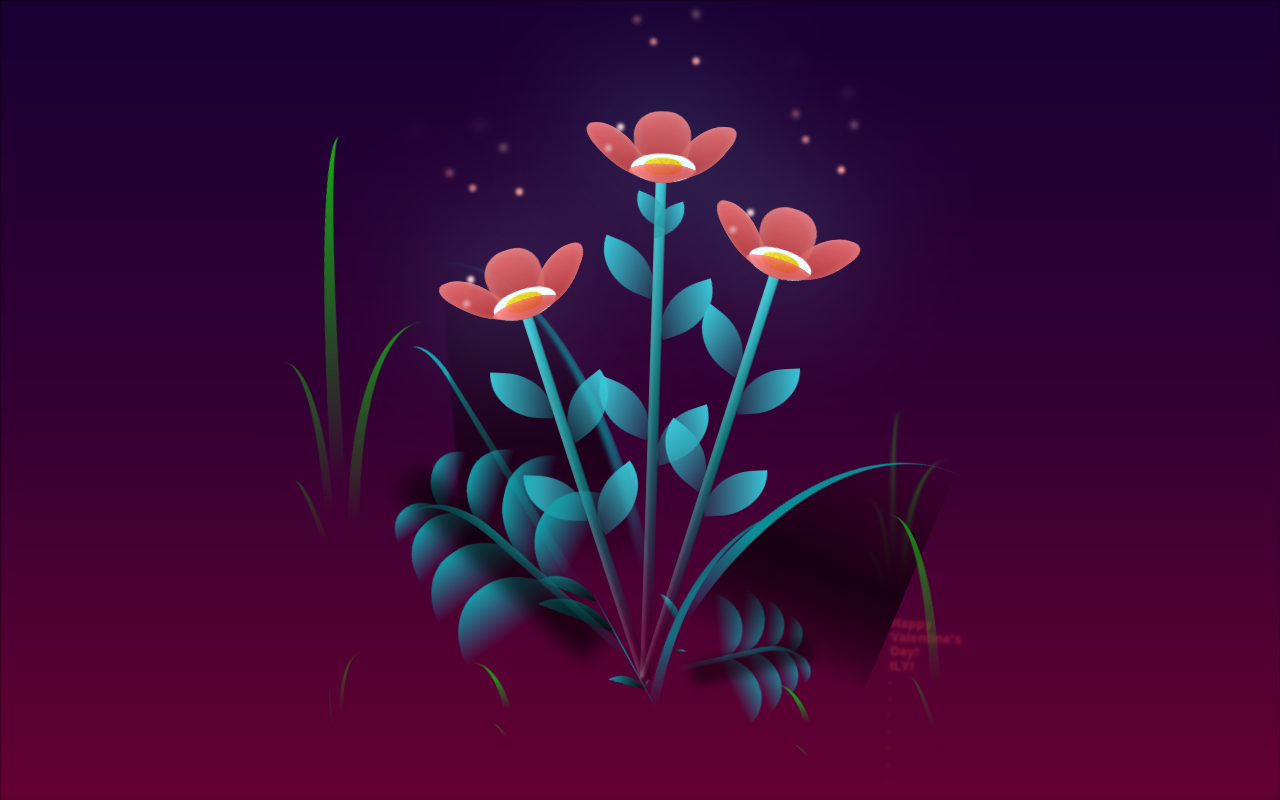
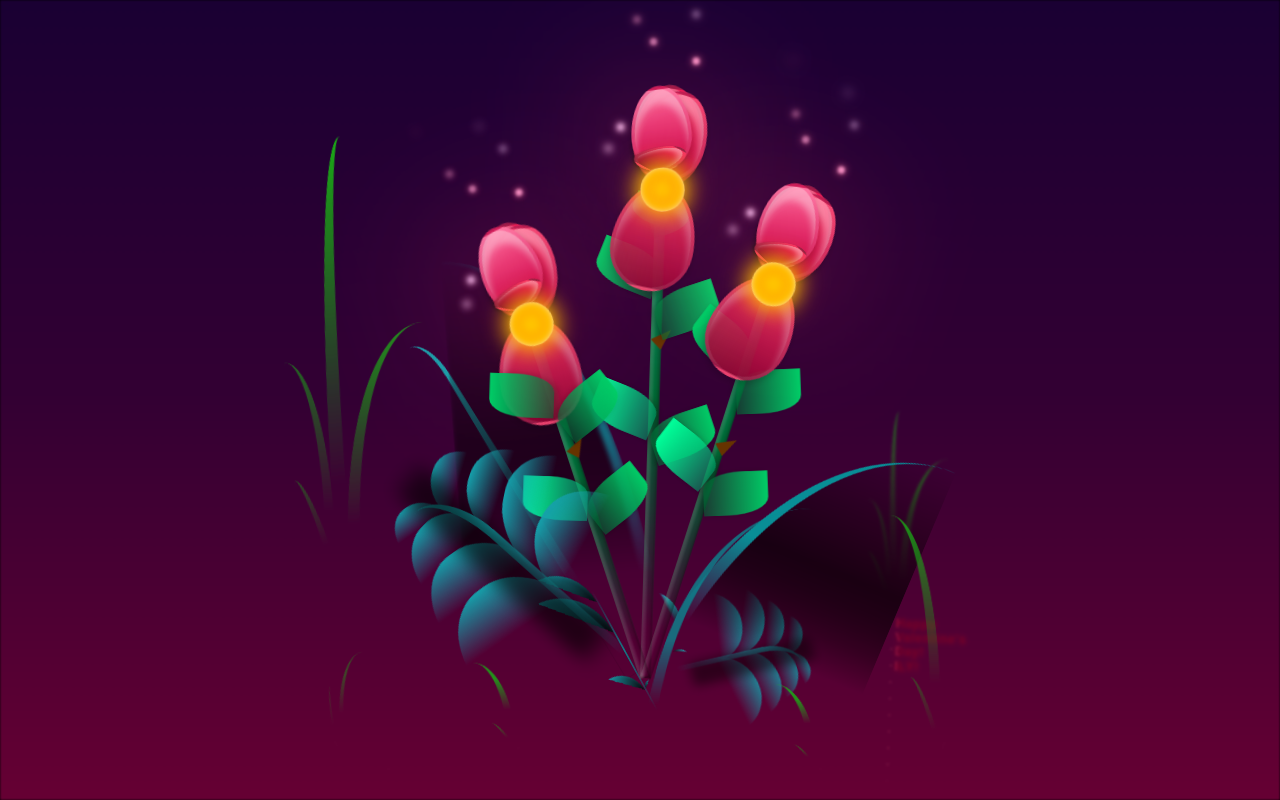
Before and after one commit to KaizotheCreator/flower.github.io, a plain HTML site: page index.html in a window 1280 px wide. Drawn offline with Linux system fonts and the light colour scheme.

Commit message:
Update style.css

```diff
--- a/style.css
+++ b/style.css
@@ -29,6 +29,7 @@ body {
   width: 100%;
   height: 100%;
   filter: blur(0.1vmin);
+  background: linear-gradient(to bottom, #1a0033, #330033, #660033);
 }
 
 .flowers {
@@ -132,7 +133,7 @@ body {
 
 .flower__leafs {
   position: relative;
-  animation: blooming-flower 2s backwards;
+  animation: rose-bloom 2.5s cubic-bezier(0.68, -0.55, 0.27, 1.55) backwards;
 }
 
 .flower__leafs--1 {
@@ -155,174 +156,128 @@ body {
   transform: translate(-50%, -100%);
   width: 8vmin;
   height: 8vmin;
-  background-color: #6bf0ff;
+  background-color: #ff3366;
   filter: blur(10vmin);
 }
 
+/* ROSE PETALS - Responsive */
 .flower__leaf {
   position: absolute;
   bottom: 0;
   left: 50%;
-  width: 8vmin;
-  height: 11vmin;
-  border-radius: 51% 49% 47% 53% / 44% 45% 55% 69%;
-  background-color: #a7ffee;
-  background-image: linear-gradient(to top, #54b8aa, #a7ffee);
+  width: 9vmin;
+  height: 12vmin;
+  border-radius: 50% 50% 50% 50% / 60% 60% 40% 40%;
+  background-color: #ff3366;
+  background-image: linear-gradient(to top, #cc0044, #ff6699);
   transform-origin: bottom center;
+  opacity: 0.95;
+  box-shadow:
+    inset 0 2vmin 1vmin rgba(255, 255, 255, 0.4),
+    0 0.5vmin 1vmin rgba(0, 0, 0, 0.2);
+  border: 0.5vmin solid rgba(255, 255, 255, 0.1);
+  z-index: 4;
+}
+
+.flower__leaf--1 {
+  transform: translate(-45%, -5%) rotate(-10deg) rotateY(20deg) rotateX(-10deg);
+  z-index: 4;
+}
+
+.flower__leaf--2 {
+  transform: translate(-55%, 5%) rotate(15deg) rotateY(-10deg) rotateX(10deg);
+  z-index: 3;
+  width: 10vmin;
+  height: 13vmin;
+  background-image: linear-gradient(to top, #b3003a, #ff3366);
+}
+
+.flower__leaf--3 {
+  transform: translate(-45%, 10%) rotate(5deg) rotateY(30deg) rotateX(5deg);
+  z-index: 2;
+  width: 11vmin;
+  height: 14vmin;
+  background-image: linear-gradient(to top, #990033, #ff0044);
+}
+
+.flower__leaf--4 {
+  width: 6vmin;
+  height: 8vmin;
+  border-radius: 50% 50% 50% 50% / 70% 70% 30% 30%;
+  transform-origin: center;
+  transform: translate(-50%, 20%) rotateX(60deg) rotate(45deg);
+  background-image: linear-gradient(to top, #80002b, #ff1a53);
+  z-index: 5;
   opacity: 0.9;
-  box-shadow: inset 0 0 2vmin rgba(255, 255, 255, 0.5);
-}
-
-.flower__leaf--1 {
-  transform: translate(-10%, 1%) rotateY(40deg) rotateX(-50deg);
-}
-
-.flower__leaf--2 {
-  transform: translate(-50%, -4%) rotateX(40deg);
-}
-
-.flower__leaf--3 {
-  transform: translate(-90%, 0%) rotateY(45deg) rotateX(50deg);
-}
-
-.flower__leaf--4 {
-  width: 8vmin;
-  height: 8vmin;
-  transform-origin: bottom left;
-  border-radius: 4vmin 10vmin 4vmin 4vmin;
-  transform: translate(-0%, 18%) rotateX(70deg) rotate(-43deg);
-  background-image: linear-gradient(to top, #39c6d6, #a7ffee);
+  box-shadow:
+    inset 0 1vmin 1vmin rgba(255, 255, 255, 0.5),
+    0 0.3vmin 0.5vmin rgba(0, 0, 0, 0.3);
+}
+
+/* Additional outer rose petals */
+.flower__leafs::before {
+  content: "";
+  position: absolute;
+  width: 12vmin;
+  height: 15vmin;
+  border-radius: 50% 50% 50% 50% / 60% 60% 40% 40%;
+  background-image: linear-gradient(to top, #990033, #ff3366);
+  transform: translate(-50%, 8%) rotate(10deg) rotateY(15deg);
+  opacity: 0.9;
   z-index: 1;
-  opacity: 0.8;
-}
-
+  box-shadow:
+    inset 0 2vmin 1vmin rgba(255, 255, 255, 0.3),
+    0 0.5vmin 1vmin rgba(0, 0, 0, 0.2);
+  border: 0.5vmin solid rgba(255, 255, 255, 0.1);
+  animation: blooming-flower 2s backwards;
+}
+
+/* ROSE CENTER (STAMEN) */
 .flower__white-circle {
   position: absolute;
-  left: -3.5vmin;
-  top: -3vmin;
-  width: 9vmin;
-  height: 4vmin;
+  left: -2vmin;
+  top: -1vmin;
+  width: 6vmin;
+  height: 6vmin;
   border-radius: 50%;
-  background-color: #fff;
+  background: radial-gradient(circle, #ffff66, #ffcc00, #ff9900);
+  z-index: 10;
+  box-shadow:
+    0 0 2vmin #ffcc00,
+    inset 0 0 1vmin rgba(255, 255, 255, 0.5);
+  animation: stamen-pulse 3s infinite alternate;
 }
 
 .flower__white-circle::after {
   content: "";
   position: absolute;
   left: 50%;
-  top: 45%;
+  top: 50%;
   transform: translate(-50%, -50%);
-  width: 60%;
-  height: 60%;
+  width: 80%;
+  height: 80%;
   border-radius: inherit;
-  background-image: repeating-linear-gradient(
-      300deg,
-      rgba(0, 0, 0, 0.03) 0px,
-      rgba(0, 0, 0, 0.03) 1px,
-      transparent 1px,
-      transparent 12px
-    ),
-    repeating-linear-gradient(
-      45deg,
-      rgba(0, 0, 0, 0.03) 0px,
-      rgba(0, 0, 0, 0.03) 1px,
-      transparent 1px,
-      transparent 12px
-    ),
-    repeating-linear-gradient(
-      67.5deg,
-      rgba(0, 0, 0, 0.03) 0px,
-      rgba(0, 0, 0, 0.03) 1px,
-      transparent 1px,
-      transparent 12px
-    ),
-    repeating-linear-gradient(
-      135deg,
-      rgba(0, 0, 0, 0.03) 0px,
-      rgba(0, 0, 0, 0.03) 1px,
-      transparent 1px,
-      transparent 12px
-    ),
-    repeating-linear-gradient(
-      45deg,
-      rgba(0, 0, 0, 0.03) 0px,
-      rgba(0, 0, 0, 0.03) 1px,
-      transparent 1px,
-      transparent 12px
-    ),
-    repeating-linear-gradient(
-      112.5deg,
-      rgba(0, 0, 0, 0.03) 0px,
-      rgba(0, 0, 0, 0.03) 1px,
-      transparent 1px,
-      transparent 12px
-    ),
-    repeating-linear-gradient(
-      112.5deg,
-      rgba(0, 0, 0, 0.03) 0px,
-      rgba(0, 0, 0, 0.03) 1px,
-      transparent 1px,
-      transparent 12px
-    ),
-    repeating-linear-gradient(
-      45deg,
-      rgba(0, 0, 0, 0.03) 0px,
-      rgba(0, 0, 0, 0.03) 1px,
-      transparent 1px,
-      transparent 12px
-    ),
-    repeating-linear-gradient(
-      22.5deg,
-      rgba(0, 0, 0, 0.03) 0px,
-      rgba(0, 0, 0, 0.03) 1px,
-      transparent 1px,
-      transparent 12px
-    ),
-    repeating-linear-gradient(
-      45deg,
-      rgba(0, 0, 0, 0.03) 0px,
-      rgba(0, 0, 0, 0.03) 1px,
-      transparent 1px,
-      transparent 12px
-    ),
-    repeating-linear-gradient(
-      22.5deg,
-      rgba(0, 0, 0, 0.03) 0px,
-      rgba(0, 0, 0, 0.03) 1px,
-      transparent 1px,
-      transparent 12px
-    ),
-    repeating-linear-gradient(
-      135deg,
-      rgba(0, 0, 0, 0.03) 0px,
-      rgba(0, 0, 0, 0.03) 1px,
-      transparent 1px,
-      transparent 12px
-    ),
-    repeating-linear-gradient(
-      157.5deg,
-      rgba(0, 0, 0, 0.03) 0px,
-      rgba(0, 0, 0, 0.03) 1px,
-      transparent 1px,
-      transparent 12px
-    ),
-    repeating-linear-gradient(
-      67.5deg,
-      rgba(0, 0, 0, 0.03) 0px,
-      rgba(0, 0, 0, 0.03) 1px,
-      transparent 1px,
-      transparent 12px
-    ),
-    repeating-linear-gradient(
-      67.5deg,
-      rgba(0, 0, 0, 0.03) 0px,
-      rgba(0, 0, 0, 0.03) 1px,
-      transparent 1px,
-      transparent 12px
-    ),
-    linear-gradient(90deg, rgb(255, 235, 18), rgb(255, 206, 0));
-}
-
+  background: radial-gradient(circle, #ffcc00, #ff9900);
+  filter: blur(0.5vmin);
+}
+
+@keyframes stamen-pulse {
+  0%, 100% {
+    box-shadow:
+      0 0 2vmin #ffcc00,
+      inset 0 0 1vmin rgba(255, 255, 255, 0.5);
+    transform: scale(1);
+  }
+  50% {
+    box-shadow:
+      0 0 3vmin #ffcc00,
+      0 0 4vmin #ff9900,
+      inset 0 0 1vmin rgba(255, 255, 255, 0.7);
+    transform: scale(1.05);
+  }
+}
+
+/* ROSE STEM */
 .flower__line {
   height: 55vmin;
   width: 1.5vmin;
@@ -332,11 +287,41 @@ body {
       transparent,
       rgba(255, 255, 255, 0.2)
     ),
-    linear-gradient(to top, transparent 10%, #14757a, #39c6d6);
-  box-shadow: inset 0 0 2px rgba(0, 0, 0, 0.5);
+    linear-gradient(to top, transparent 10%, #006633, #009966);
+  box-shadow: inset 0 0 3px rgba(0, 0, 0, 0.5);
   animation: grow-flower-tree 4s backwards;
 }
 
+/* ROSE THORNS */
+.flower__line::before {
+  content: "";
+  position: absolute;
+  width: 2vmin;
+  height: 3vmin;
+  background-color: #663300;
+  transform: rotate(45deg);
+  clip-path: polygon(50% 0%, 0% 100%, 100% 100%);
+  left: 50%;
+  transform-origin: center;
+  animation: grow-flower-tree 4s backwards;
+}
+
+.flower--1 .flower__line::before {
+  top: 30%;
+  animation-delay: 1.5s;
+}
+
+.flower--2 .flower__line::before {
+  top: 40%;
+  animation-delay: 2s;
+}
+
+.flower--3 .flower__line::before {
+  top: 35%;
+  animation-delay: 2.5s;
+}
+
+/* ROSE LEAVES */
 .flower__line__leaf {
   --w: 7vmin;
   --h: calc(var(--w) + 2vmin);
@@ -345,13 +330,14 @@ body {
   left: 90%;
   width: var(--w);
   height: var(--h);
-  border-top-right-radius: var(--h);
-  border-bottom-left-radius: var(--h);
+  border-top-right-radius: 40% 60%;
+  border-bottom-left-radius: 40% 60%;
   background-image: linear-gradient(
     to top,
-    rgba(20, 117, 122, 0.4),
-    #39c6d6
+    rgba(0, 100, 50, 0.6),
+    #00cc66
   );
+  box-shadow: 0 0.5vmin 1vmin rgba(0, 0, 0, 0.2);
 }
 
 .flower__line__leaf--1 {
@@ -368,8 +354,8 @@ body {
 .flower__line__leaf--6 {
   border-top-right-radius: 0;
   border-bottom-left-radius: 0;
-  border-top-left-radius: var(--h);
-  border-bottom-right-radius: var(--h);
+  border-top-left-radius: 40% 60%;
+  border-bottom-right-radius: 40% 60%;
   left: -460%;
   top: 12%;
   transform: rotate(-70deg) rotateY(30deg);
@@ -377,6 +363,11 @@ body {
 
 .flower__line__leaf--4 {
   top: 40%;
+  background-image: linear-gradient(
+    to top,
+    rgba(0, 150, 100, 0.6),
+    #00ff99
+  );
 }
 
 .flower__line__leaf--5 {
@@ -392,19 +383,22 @@ body {
   transform: rotate(-70deg) rotateY(30deg) scale(0.6);
 }
 
+/* ROSE LIGHTS (SOFTER GLOW) */
 .flower__light {
   position: absolute;
   bottom: 0vmin;
   width: 1vmin;
   height: 1vmin;
-  background-color: rgb(255, 251, 0);
+  background-color: #ff99cc;
   border-radius: 50%;
-  filter: blur(0.2vmin);
+  filter: blur(0.5vmin);
   animation: light-ans 4s linear infinite backwards;
+  box-shadow: 0 0 1vmin #ff6699;
 }
 
 .flower__light:nth-child(odd) {
-  background-color: #23f0ff;
+  background-color: #ffccff;
+  box-shadow: 0 0 1vmin #ff99cc;
 }
 
 .flower__light--1 {
@@ -447,6 +441,7 @@ body {
   animation-delay: 3.5s;
 }
 
+/* GRASS & BACKGROUND ELEMENTS - Responsive */
 .flower__grass {
   --c: #159faa;
   --line-w: 1.5vmin;
@@ -1029,6 +1024,7 @@ body {
   animation: leaf-ans-3 3s linear infinite;
 }
 
+/* ANIMATIONS */
 @keyframes leaf-ans-1 {
   0%,
   100% {
@@ -1341,31 +1337,43 @@ body {
   }
 }
 
+/* NEW ROSE ANIMATIONS */
+@keyframes rose-bloom {
+  0% {
+    transform: scale(0) rotate(-90deg);
+    opacity: 0;
+  }
+  50% {
+    transform: scale(1.1) rotate(5deg);
+    opacity: 0.8;
+  }
+  100% {
+    transform: scale(1) rotate(0deg);
+    opacity: 1;
+  }
+}
+
+@keyframes stamen-pulse {
+  0%, 100% {
+    box-shadow:
+      0 0 2vmin #ffcc00,
+      inset 0 0 1vmin rgba(255, 255, 255, 0.5);
+    transform: scale(1);
+  }
+  50% {
+    box-shadow:
+      0 0 3vmin #ffcc00,
+      0 0 4vmin #ff9900,
+      inset 0 0 1vmin rgba(255, 255, 255, 0.7);
+    transform: scale(1.05);
+  }
+}
+
 .not-loaded * {
   animation-play-state: paused !important;
 }
 
-/* Change flower petals to red */
-.flower__leaf {
-  background-color: #ff6b6b;
-  background-image: linear-gradient(to top, #c92a2a, #ff6b6b);
-  box-shadow: inset 0 0 2vmin rgba(255, 255, 255, 0.3);
-}
-
-.flower__leaf--4 {
-  background-image: linear-gradient(to top, #c92a2a, #ff6b6b);
-}
-
-/* Adjust flower lights for red theme */
-.flower__light {
-  background-color: #ff9999;
-}
-
-.flower__light:nth-child(odd) {
-  background-color: #ffcccc;
-}
-
-/* Add Happy Valentine's Day text */
+/* Valentine's Day Text - Responsive */
 .valentine-text {
   position: fixed;
   top: 50px;
@@ -1383,19 +1391,27 @@ body {
 }
 
 .valentine-text h1 {
-  font-size: 3.5rem;
+  font-size: clamp(2rem, 5vw, 3.5rem);
   margin: 0;
   font-weight: bold;
-  letter-spacing: 3px;
+  letter-spacing: clamp(1px, 0.5vw, 3px);
   animation: text-float 6s ease-in-out infinite;
+  background: linear-gradient(45deg, #ff3366, #ff6699, #ff3366);
+  -webkit-background-clip: text;
+  -webkit-text-fill-color: transparent;
+  background-clip: text;
+  background-size: 200% 100%;
+  animation: text-float 6s ease-in-out infinite, gradient-shift 3s ease-in-out infinite;
+  padding: 0 20px;
 }
 
 .valentine-text h2 {
-  font-size: 2rem;
+  font-size: clamp(1.2rem, 3vw, 2rem);
   margin: 10px 0 0 0;
   font-weight: 300;
   opacity: 0.9;
   animation: text-float 6s ease-in-out infinite reverse;
+  padding: 0 20px;
 }
 
 @keyframes text-glow {
@@ -1420,7 +1436,16 @@ body {
   }
 }
 
-/* Optional: Add some floating hearts */
+@keyframes gradient-shift {
+  0%, 100% {
+    background-position: 0% 50%;
+  }
+  50% {
+    background-position: 100% 50%;
+  }
+}
+
+/* Floating hearts - Responsive */
 .hearts {
   position: fixed;
   width: 100%;
@@ -1432,7 +1457,7 @@ body {
 .heart {
   position: absolute;
   color: #ff6b6b;
-  font-size: 20px;
+  font-size: clamp(12px, 2vmin, 20px);
   opacity: 0;
   animation: float-up 6s linear infinite;
 }
@@ -1465,7 +1490,253 @@ body {
   }
 }
 
-/* Adjust night background for romantic feel */
-.night {
-  background: linear-gradient(to bottom, #1a0033, #330033, #660033);
-}
+/* Rose petal rain - Responsive */
+.rose-petals {
+  position: fixed;
+  width: 100%;
+  height: 100%;
+  pointer-events: none;
+  z-index: 300;
+}
+
+.rose-petal {
+  position: absolute;
+  width: clamp(2vmin, 4vmin, 6vmin);
+  height: clamp(2vmin, 4vmin, 6vmin);
+  background: linear-gradient(45deg, #ff3366, #ff6699);
+  border-radius: 50% 50% 50% 50% / 60% 60% 40% 40%;
+  opacity: 0;
+  filter: blur(0.2vmin);
+  animation: petal-fall 10s linear infinite;
+  box-shadow: 0 0.5vmin 1vmin rgba(255, 51, 102, 0.3);
+}
+
+.rose-petal:nth-child(1) { left: 5%; animation-delay: 0s; }
+.rose-petal:nth-child(2) { left: 15%; animation-delay: 1s; }
+.rose-petal:nth-child(3) { left: 25%; animation-delay: 2s; }
+.rose-petal:nth-child(4) { left: 35%; animation-delay: 3s; }
+.rose-petal:nth-child(5) { left: 45%; animation-delay: 4s; }
+.rose-petal:nth-child(6) { left: 55%; animation-delay: 5s; }
+.rose-petal:nth-child(7) { left: 65%; animation-delay: 6s; }
+.rose-petal:nth-child(8) { left: 75%; animation-delay: 7s; }
+.rose-petal:nth-child(9) { left: 85%; animation-delay: 8s; }
+.rose-petal:nth-child(10) { left: 95%; animation-delay: 9s; }
+.rose-petal:nth-child(11) { left: 10%; animation-delay: 0.5s; }
+.rose-petal:nth-child(12) { left: 20%; animation-delay: 1.5s; }
+.rose-petal:nth-child(13) { left: 30%; animation-delay: 2.5s; }
+.rose-petal:nth-child(14) { left: 40%; animation-delay: 3.5s; }
+.rose-petal:nth-child(15) { left: 50%; animation-delay: 4.5s; }
+
+@keyframes petal-fall {
+  0% {
+    transform: translateY(-10vmin) rotate(0deg) scale(0.5);
+    opacity: 0;
+  }
+  10% {
+    opacity: 0.8;
+  }
+  90% {
+    opacity: 0.6;
+  }
+  100% {
+    transform: translateY(100vh) rotate(360deg) scale(1);
+    opacity: 0;
+  }
+}
+
+/* RESPONSIVE MEDIA QUERIES */
+@media (max-width: 1200px) {
+  .flowers {
+    transform: scale(0.8);
+  }
+
+  .long-g {
+    left: -35vmin;
+  }
+
+  .long-g--2,
+  .long-g--3 {
+    left: -30vmin;
+  }
+}
+
+@media (max-width: 768px) {
+  body {
+    padding: 30px 0px;
+  }
+
+  .flowers {
+    transform: scale(0.7);
+  }
+
+  .flower--2 {
+    left: 40%;
+    transform: rotate(15deg);
+  }
+
+  .flower--3 {
+    left: 60%;
+    transform: rotate(-10deg);
+  }
+
+  .valentine-text {
+    top: 30px;
+  }
+
+  .valentine-text h1 {
+    font-size: clamp(1.5rem, 4vw, 2.5rem);
+  }
+
+  .valentine-text h2 {
+    font-size: clamp(1rem, 2.5vw, 1.5rem);
+  }
+
+  .long-g {
+    left: -25vmin;
+  }
+
+  .long-g--2,
+  .long-g--3 {
+    left: -20vmin;
+  }
+
+  .long-g--4 {
+    left: 20vmin;
+  }
+
+  .long-g--5 {
+    left: 35vmin;
+  }
+}
+
+@media (max-width: 480px) {
+  body {
+    padding: 20px 0px;
+    align-items: center;
+  }
+
+  .flowers {
+    transform: scale(0.6);
+  }
+
+  .flower--1,
+  .flower--2,
+  .flower--3 {
+    position: relative;
+    bottom: 5vmin;
+  }
+
+  .flower--2 {
+    left: 30%;
+    transform: rotate(10deg);
+  }
+
+  .flower--3 {
+    left: 70%;
+    transform: rotate(-5deg);
+  }
+
+  .valentine-text {
+    top: 20px;
+  }
+
+  .valentine-text h1 {
+    font-size: clamp(1.2rem, 3vw, 2rem);
+    line-height: 1.3;
+  }
+
+  .valentine-text h2 {
+    font-size: clamp(0.9rem, 2vw, 1.2rem);
+  }
+
+  .heart {
+    font-size: clamp(10px, 1.5vmin, 16px);
+  }
+
+  .rose-petal {
+    width: clamp(1.5vmin, 3vmin, 4vmin);
+    height: clamp(1.5vmin, 3vmin, 4vmin);
+  }
+
+  /* Reduce number of floating elements on mobile */
+  .heart:nth-child(n+6),
+  .rose-petal:nth-child(n+8) {
+    display: none;
+  }
+
+  .long-g {
+    display: none; /* Hide background leaves on very small screens */
+  }
+
+  .flower__g-long,
+  .flower__g-right,
+  .flower__g-front,
+  .flower__g-fr {
+    transform: scale(0.8);
+  }
+}
+
+/* Handle landscape orientation */
+@media (max-height: 600px) and (orientation: landscape) {
+  body {
+    padding: 10px 0px;
+  }
+
+  .flowers {
+    transform: scale(0.7);
+  }
+
+  .valentine-text {
+    top: 20px;
+  }
+
+  .valentine-text h1 {
+    font-size: 2rem;
+  }
+
+  .valentine-text h2 {
+    font-size: 1.2rem;
+  }
+
+  .flower__line {
+    height: 40vmin;
+  }
+
+  .flower--1 .flower__line {
+    height: 50vmin;
+  }
+
+  .flower--2 .flower__line {
+    height: 45vmin;
+  }
+}
+
+/* Handle very large screens */
+@media (min-width: 1920px) {
+  .flowers {
+    transform: scale(1.1);
+  }
+
+  .valentine-text h1 {
+    font-size: 4rem;
+  }
+
+  .valentine-text h2 {
+    font-size: 2.5rem;
+  }
+
+  .heart {
+    font-size: 24px;
+  }
+}
+
+/* Ensure animations are smooth on mobile */
+@media (prefers-reduced-motion: reduce) {
+  *,
+  *::before,
+  *::after {
+    animation-duration: 0.01ms !important;
+    animation-iteration-count: 1 !important;
+    transition-duration: 0.01ms !important;
+  }
+}
```
